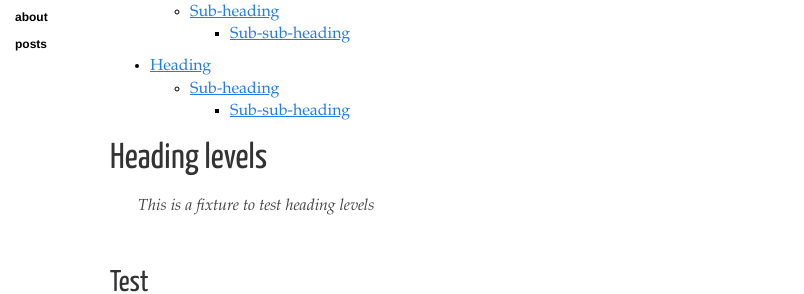
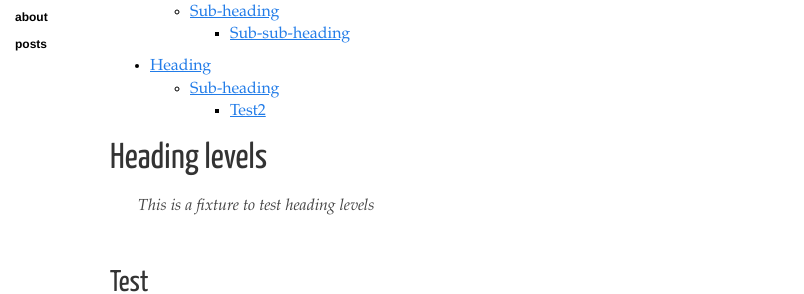
Before and after one commit to VinceMarron/vincemarron.github.io, a Jekyll site: the page built from _posts/2014-02-25-draft.markdown, in a window 1280 px wide. Shown: the part 190-484 px from the top of the page, without its empty margins (0-804 px from the left). Built offline with Jekyll 4.4.1, drawn with Linux system fonts in a browser that asks for light colours; nearby versions of some CDN libraries.

Commit message:
Update 2014-02-25-draft.markdown

```diff
--- a/_posts/2014-02-25-draft.markdown
+++ b/_posts/2014-02-25-draft.markdown
@@ -12,7 +12,7 @@ category: posts
     + [Sub-sub-heading](#sub-sub-heading-1)
 - [Heading](#heading-2)
   * [Sub-heading](#sub-heading-2)
-    + [Sub-sub-heading](#sub-sub-heading-2)
+    + [Test2](#Test2)
 
 
 # Heading levels
```
